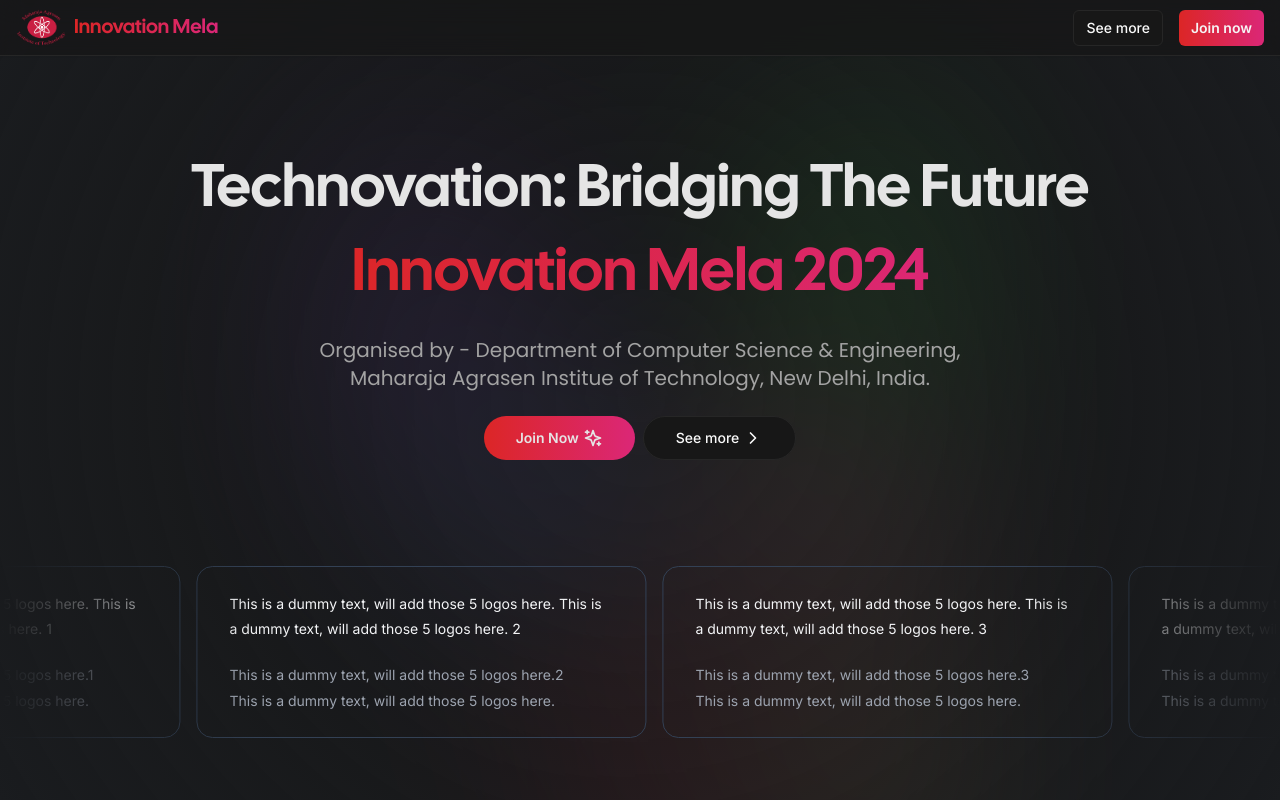
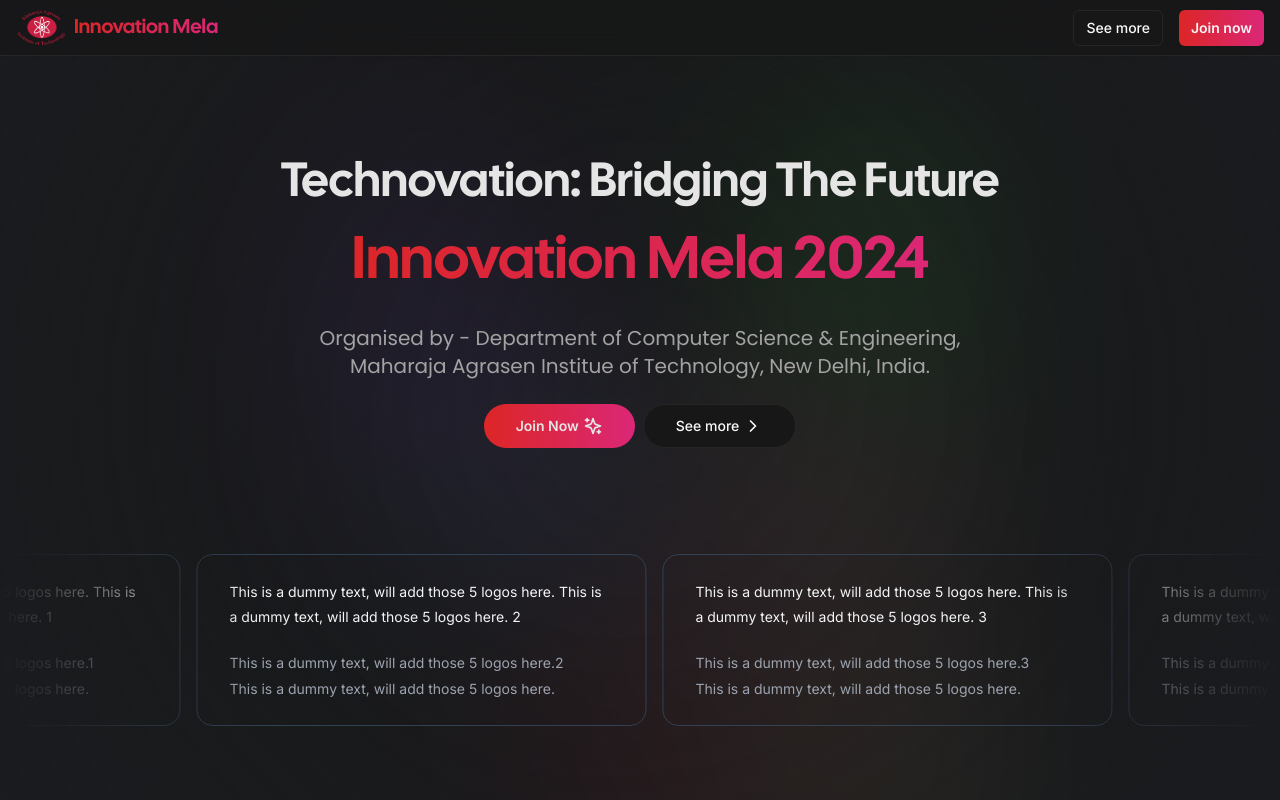
Before and after one commit to tanayvaswani/mait-innovation-mela, a Next.js app: page / in a window 1280 px wide. Shown: the top 800 px of the page. Built offline with nearby package versions, Linux system fonts and the light colour scheme.

Commit message:
chore: changes

```diff
--- a/app/(home)/page.tsx
+++ b/app/(home)/page.tsx
@@ -26,7 +26,7 @@
           headingFont.className
         )}
       >
-        <h1 className="text-3xl md:text-6xl text-center text-neutral-200 mb-4 md:mb-6">
+        <h1 className="text-3xl md:text-5xl text-center text-neutral-200 mb-4 md:mb-6">
           Technovation: Bridging The Future
         </h1>
 
```
